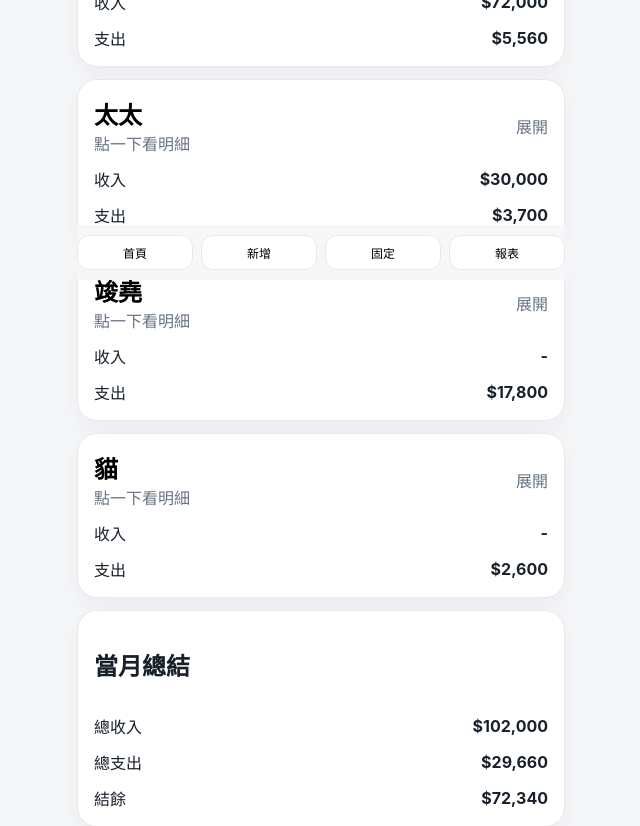
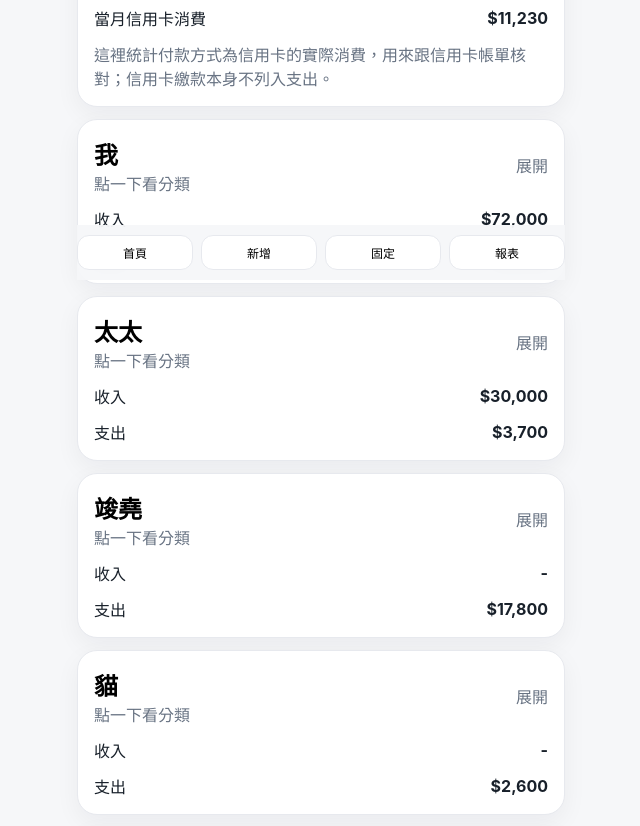
Before and after one commit to k89150-art/household-expense-app, a Next.js app: page / in a window 1280 px wide. Shown: the part 520-1346 px from the top of the page, without its empty margins (319-959 px from the left). Built offline with nearby package versions, Linux system fonts and the light colour scheme.

Commit message:
Group homepage details by category and add credit card total

```diff
--- a/src/components/HomeSummary.tsx
+++ b/src/components/HomeSummary.tsx
@@ -8,9 +8,12 @@
 
 type ExpenseLine = {
   date: string;
+  category: string;
   item: string;
   amount: number;
+  note?: string;
   paidBy?: string;
+  paymentMethod?: "現金" | "信用卡" | "轉帳" | "預付金";
 };
 
 type PersonSummary = {
@@ -22,7 +25,7 @@
 
 function getBaseData(viewer: Viewer): PersonSummary[] {
   const spouseLabel = viewer === "chris" ? "太太" : "先生";
-  const lunch = viewer === "chris" ? [{ date: "2026-06-21", item: "醫院午餐", amount: 420 }] : [];
+  const lunch = viewer === "chris" ? [{ date: "2026-06-21", category: "餐飲", item: "醫院午餐", amount: 420, note: "週結算", paymentMethod: "預付金" as const }] : [];
 
   return [
     {
@@ -31,10 +34,10 @@
       income: viewer === "chris" ? 72000 : 30000,
       expenses: [
         ...lunch,
-        { date: "2026-06-03", item: "早餐", amount: 90 },
-        { date: "2026-06-08", item: "保險", amount: viewer === "chris" ? 4200 : 3600 },
-        { date: "2026-06-18", item: "醫療", amount: 850 },
-        { date: "2026-05-12", item: "個人餐飲", amount: 1800 },
+        { date: "2026-06-03", category: "餐飲", item: "早餐", amount: 90, note: "早餐店", paymentMethod: "現金" },
+        { date: "2026-06-07", category: "生活用品", item: "全聯", amount: 780, note: "衛生紙、洗碗精", paymentMethod: "信用卡" },
+        { date: "2026-06-18", category: "醫療", item: "門診", amount: 850, note: "掛號費與藥費", paymentMethod: "信用卡" },
+        { date: "2026-05-12", category: "餐飲", item: "晚餐", amount: 1800, note: "聚餐", paymentMethod: "信用卡" },
       ],
     },
     {
@@ -42,29 +45,29 @@
       name: spouseLabel,
       income: viewer === "chris" ? 30000 : 72000,
       expenses: [
-        { date: "2026-06-02", item: "生活用品", amount: 1200 },
-        { date: "2026-06-15", item: "餐飲", amount: viewer === "chris" ? 2500 : 3200 },
-        { date: "2026-05-08", item: "衣物", amount: 980 },
+        { date: "2026-06-02", category: "生活用品", item: "生活用品", amount: 1200, note: "清潔用品", paymentMethod: "信用卡" },
+        { date: "2026-06-15", category: "餐飲", item: "餐飲", amount: viewer === "chris" ? 2500 : 3200, note: "外食", paymentMethod: "信用卡" },
+        { date: "2026-05-08", category: "衣物", item: "衣物", amount: 980, note: "衣服", paymentMethod: "信用卡" },
       ],
     },
     {
       id: "junyao",
       name: "竣堯",
       expenses: [
-        { date: "2026-06-01", item: "學費", amount: 12000, paidBy: viewer === "chris" ? "太太" : "我" },
-        { date: "2026-06-05", item: "保健食品", amount: 1800, paidBy: viewer === "chris" ? "我" : "先生" },
-        { date: "2026-06-10", item: "保險", amount: 1500, paidBy: viewer === "chris" ? "我" : "先生" },
-        { date: "2026-06-20", item: "延托費", amount: 2500, paidBy: viewer === "chris" ? "太太" : "我" },
-        { date: "2026-05-03", item: "童書", amount: 600, paidBy: viewer === "chris" ? "太太" : "我" },
+        { date: "2026-06-01", category: "學費", item: "學費", amount: 12000, note: "幼兒園月費", paidBy: viewer === "chris" ? "太太" : "我", paymentMethod: "轉帳" },
+        { date: "2026-06-05", category: "保健食品", item: "保健食品", amount: 1800, note: "兒童益生菌", paidBy: viewer === "chris" ? "我" : "先生", paymentMethod: "信用卡" },
+        { date: "2026-06-10", category: "保險", item: "保險", amount: 1500, note: "月平均", paidBy: viewer === "chris" ? "我" : "先生", paymentMethod: "信用卡" },
+        { date: "2026-06-20", category: "學費", item: "延托費", amount: 2500, note: "延托", paidBy: viewer === "chris" ? "太太" : "我", paymentMethod: "轉帳" },
+        { date: "2026-05-03", category: "娛樂", item: "童書", amount: 600, note: "繪本", paidBy: viewer === "chris" ? "太太" : "我", paymentMethod: "信用卡" },
       ],
     },
     {
       id: "cat",
       name: "貓",
       expenses: [
-        { date: "2026-06-06", item: "飼料", amount: 1400 },
-        { date: "2026-06-19", item: "醫療", amount: 1200 },
-        { date: "2026-05-20", item: "貓砂", amount: 520 },
+        { date: "2026-06-06", category: "寵物", item: "飼料", amount: 1400, note: "乾乾", paymentMethod: "信用卡" },
+        { date: "2026-06-19", category: "醫療", item: "動物醫院", amount: 1200, note: "回診", paymentMethod: "信用卡" },
+        { date: "2026-05-20", category: "寵物", item: "貓砂", amount: 520, note: "貓砂", paymentMethod: "信用卡" },
       ],
     },
   ];
@@ -85,8 +88,16 @@
   return `${year} 年 ${Number(month)} 月`;
 }
 
+function groupByCategory(expenses: ExpenseLine[]) {
+  return expenses.reduce<Record<string, ExpenseLine[]>>((groups, expense) => {
+    groups[expense.category] = [...(groups[expense.category] ?? []), expense];
+    return groups;
+  }, {});
+}
+
 export function HomeSummary({ viewer }: { viewer: Viewer }) {
-  const [openedId, setOpenedId] = useState<string | null>(null);
+  const [openedPersonId, setOpenedPersonId] = useState<string | null>(null);
+  const [openedCategoryKey, setOpenedCategoryKey] = useState<string | null>(null);
   const [selectedMonth, setSelectedMonth] = useState("2026-06");
   const [scope, setScope] = useState<Scope>("month");
   const baseData = useMemo(() => getBaseData(viewer), [viewer]);
@@ -96,8 +107,10 @@
     return { ...person, expenses };
   });
 
+  const allExpenses = summaries.flatMap((person) => person.expenses);
   const totalIncome = summaries.reduce((sum, item) => sum + (item.income ?? 0), 0);
-  const totalExpense = summaries.reduce((sum, item) => sum + item.expenses.reduce((subtotal, line) => subtotal + line.amount, 0), 0);
+  const totalExpense = allExpenses.reduce((sum, line) => sum + line.amount, 0);
+  const creditCardTotal = allExpenses.filter((line) => line.paymentMethod === "信用卡").reduce((sum, line) => sum + line.amount, 0);
   const balance = totalIncome - totalExpense;
 
   return (
@@ -114,20 +127,30 @@
         </div>
       </article>
 
+      <article className="card grid">
+        <h2>信用卡核對</h2>
+        <div className="row"><span>{scope === "month" ? "當月信用卡消費" : "全部信用卡消費"}</span><strong>{money(creditCardTotal)}</strong></div>
+        <p className="muted" style={{ margin: 0 }}>這裡統計付款方式為信用卡的實際消費，用來跟信用卡帳單核對；信用卡繳款本身不列入支出。</p>
+      </article>
+
       {summaries.map((person) => {
-        const isOpen = openedId === person.id;
+        const isOpen = openedPersonId === person.id;
         const expenseTotal = person.expenses.reduce((sum, line) => sum + line.amount, 0);
+        const grouped = groupByCategory(person.expenses);
         return (
           <article className="card grid" key={person.id}>
             <button
               className="row"
               type="button"
-              onClick={() => setOpenedId(isOpen ? null : person.id)}
+              onClick={() => {
+                setOpenedPersonId(isOpen ? null : person.id);
+                setOpenedCategoryKey(null);
+              }}
               style={{ border: 0, background: "transparent", padding: 0, textAlign: "left" }}
             >
               <div>
                 <h2 style={{ margin: 0 }}>{person.name}</h2>
-                <div className="muted">點一下看明細</div>
+                <div className="muted">點一下看分類</div>
               </div>
               <span className="muted">{isOpen ? "收合" : "展開"}</span>
             </button>
@@ -138,12 +161,34 @@
             {isOpen ? (
               <div className="grid">
                 {person.expenses.length === 0 ? <p className="muted">這個月份沒有資料</p> : null}
-                {person.expenses.map((line) => (
-                  <div className="row" key={`${person.id}-${line.date}-${line.item}`}>
-                    <span>{line.date.slice(5)}　{line.item}</span>
-                    <span className="muted">{money(line.amount)}{line.paidBy ? `・${line.paidBy}付` : ""}</span>
-                  </div>
-                ))}
+                {Object.entries(grouped).map(([category, lines]) => {
+                  const categoryKey = `${person.id}-${category}`;
+                  const isCategoryOpen = openedCategoryKey === categoryKey;
+                  const categoryTotal = lines.reduce((sum, line) => sum + line.amount, 0);
+                  return (
+                    <div className="card grid" style={{ boxShadow: "none" }} key={categoryKey}>
+                      <button
+                        className="row"
+                        type="button"
+                        onClick={() => setOpenedCategoryKey(isCategoryOpen ? null : categoryKey)}
+                        style={{ border: 0, background: "transparent", padding: 0, textAlign: "left" }}
+                      >
+                        <strong>{category}</strong>
+                        <span className="muted">{money(categoryTotal)}・{isCategoryOpen ? "收合" : "明細"}</span>
+                      </button>
+                      {isCategoryOpen ? (
+                        <div className="grid">
+                          {lines.map((line) => (
+                            <div className="row" key={`${person.id}-${line.date}-${line.item}-${line.amount}`}>
+                              <span>{line.date.slice(5)}　{line.item}</span>
+                              <span className="muted">{money(line.amount)}{line.note ? `・${line.note}` : ""}{line.paidBy ? `・${line.paidBy}付` : ""}</span>
+                            </div>
+                          ))}
+                        </div>
+                      ) : null}
+                    </div>
+                  );
+                })}
               </div>
             ) : null}
           </article>
@@ -154,6 +199,7 @@
         <h2>{scope === "month" ? "當月總結" : "全部月份總結"}</h2>
         <div className="row"><span>總收入</span><strong>{money(totalIncome)}</strong></div>
         <div className="row"><span>總支出</span><strong>{money(totalExpense)}</strong></div>
+        <div className="row"><span>信用卡消費</span><strong>{money(creditCardTotal)}</strong></div>
         <div className="row"><span>結餘</span><strong>{money(balance)}</strong></div>
       </article>
     </section>
```
